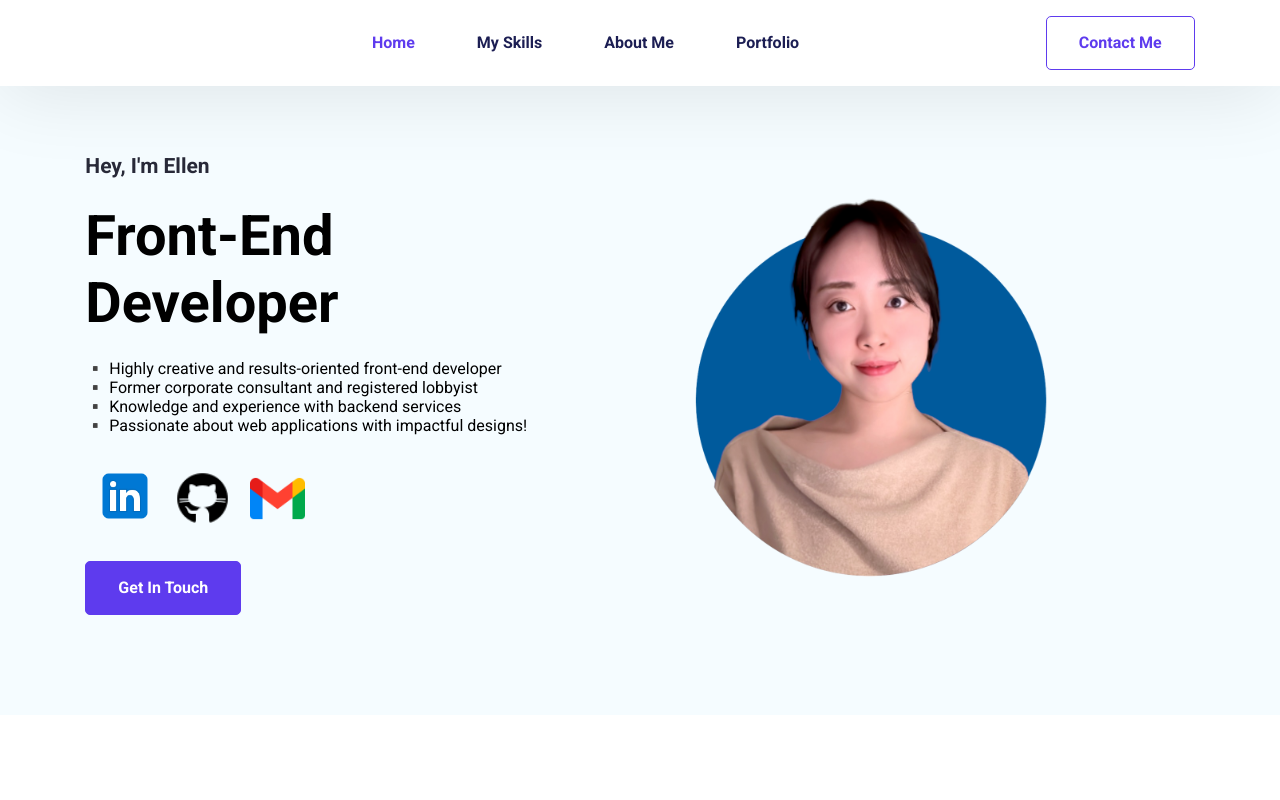
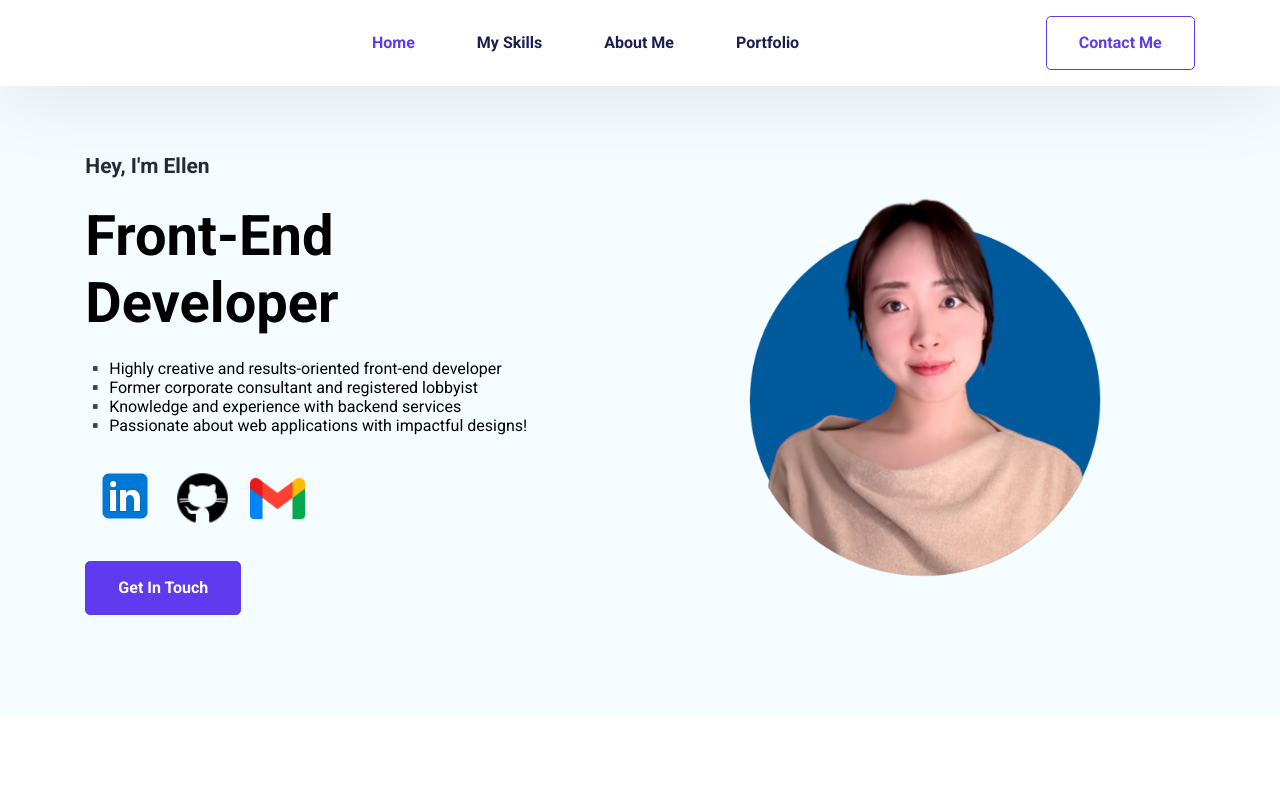
Before and after one commit to ellen3128/portfolio_updated, a React (Create React App) app: page / in a window 1280 px wide. Shown: the top 800 px of the page. Built offline with nearby package versions, Linux system fonts and the light colour scheme.

Commit message:
adjusts image in hero section

```diff
--- a/src/App.css
+++ b/src/App.css
@@ -265,11 +265,14 @@ h3 {
 
 .hero--section--img {
   display: flex;
+  justify-content: center;
+  align-items: center;
 }
 
 .hero--section--img > img {
   width: 80%;
-  height: 80%;
+  max-width: 500px;
+  height: auto;
 }
 
 
```
